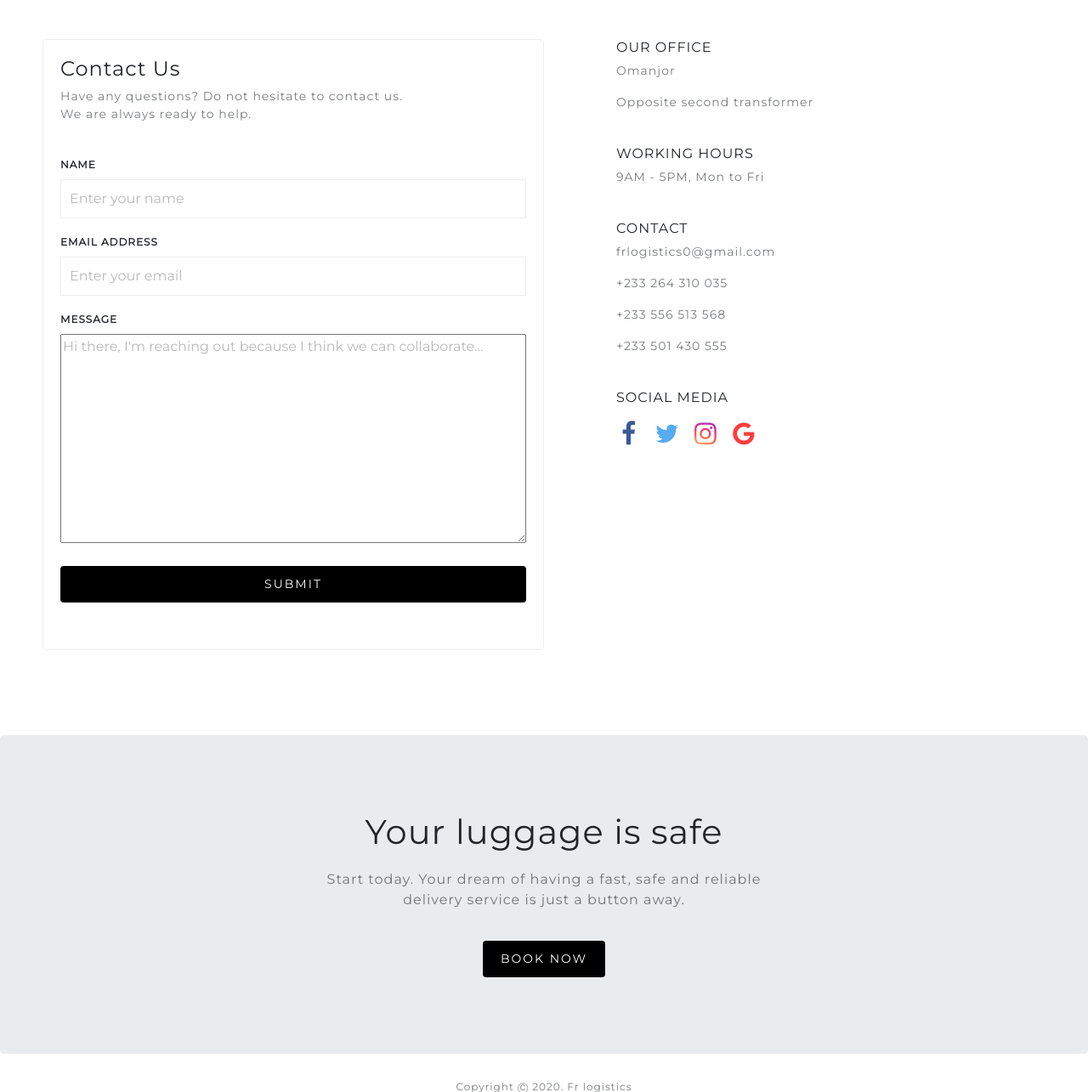
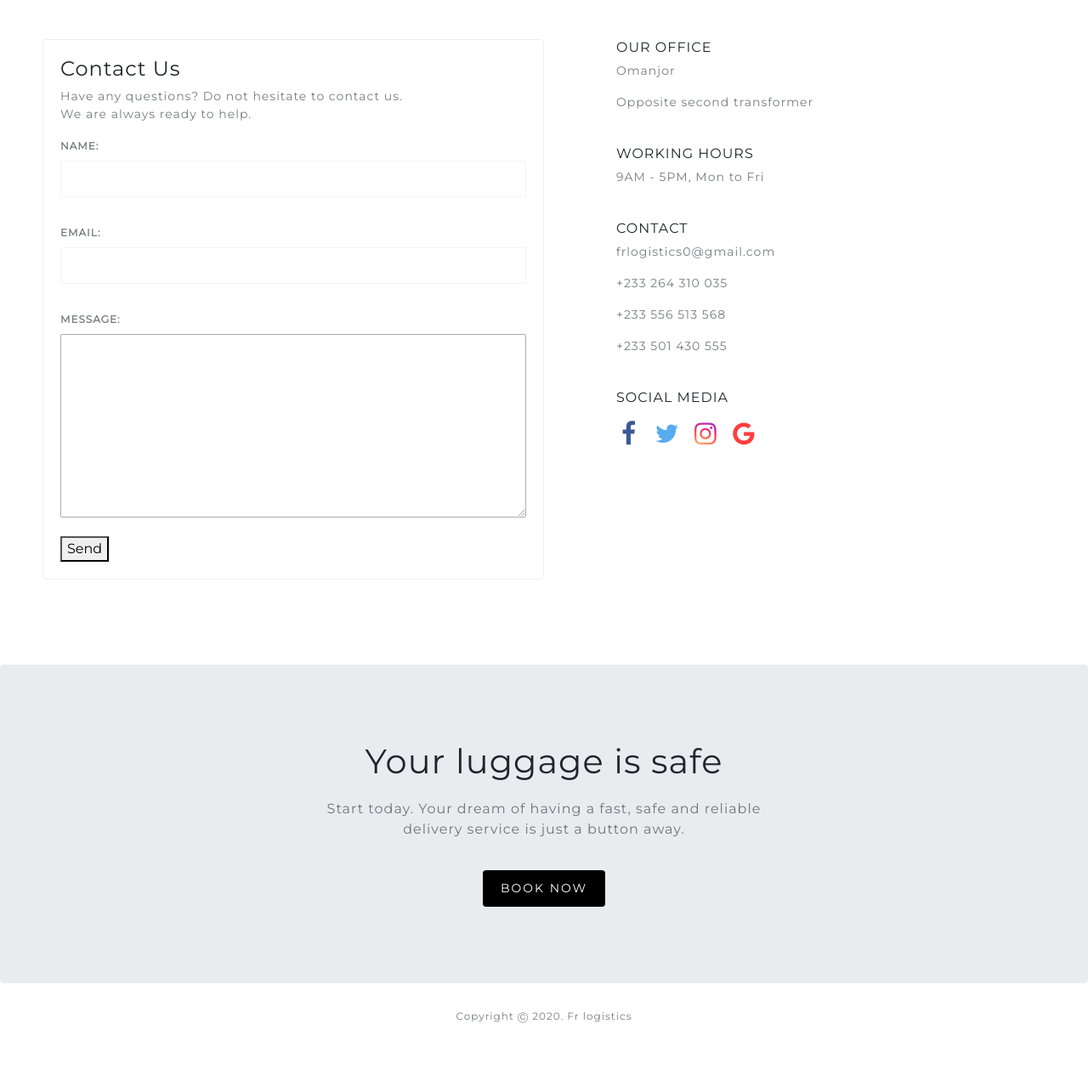
Before and after one commit to alfredasare/fr-logistics, a Django app: page /contact in a window 1280 px wide. Shown: the part 805-2090 px from the top of the page at 85% size. After the commit the page ends 2009 px from the top, so only its background shows below. Run offline with Django 3.2, Linux system fonts and the light colour scheme; some libraries are stand-ins or nearby versions.

Commit message:
Email functionality added

```diff
--- /dev/null
+++ b/booking/forms.py
@@ -0,0 +1,7 @@
+from django import forms
+
+
+class ContactForm(forms.Form):
+    name = forms.CharField(widget=forms.TextInput(attrs={'onfocusout': 'validateName()'}), max_length=50, required=True)
+    email = forms.EmailField(widget=forms.EmailInput(attrs={'onfocusout': 'validateMail()'}), required=True)
+    message = forms.CharField(widget=forms.Textarea(attrs={'onfocusout': 'validateMessage()'}), required=True)
--- a/booking/templates/booking/contact.html
+++ b/booking/templates/booking/contact.html
@@ -3,7 +3,7 @@
 {% load static %}
 
 {% block body_content %}
-<section class="cover contact-cover">
+    <section class="cover contact-cover">
         <div class="container-fluid">
             <div class="row">
                 <div class="jumbo">
@@ -17,19 +17,29 @@
             <div class="col-xs-12 col-sm-12 col-md-12 col-lg-6 card-left card1">
                 <h4>Contact Us</h4>
                 <p>Have any questions? Do not hesitate to contact us. <br> We are always ready to help.</p>
-                <form action="" class="form" novalidate onsubmit="return validateContactPage()">
-                    <label for="name">Name</label> <br>
-                    <input type="text" name="name" id="name" placeholder="Enter your name" onfocusout="validateName()">
-                    <span></span><br>
-                    <label for="mail">Email Address</label><br>
-                    <input type="email" name="mail" id="mail" placeholder="Enter your email" onfocusout="validateMail()">
-                    <span></span><br>
-                    <label for="message">Message</label><br>
-                    <textarea name="message" id="message" cols="30" rows="10"
-                        placeholder="Hi there, I'm reaching out because I think we can collaborate... " onfocusout="validateMessage()"></textarea>
-                        <span></span><br>
-                    <input type="submit" class="btn" style="margin-top: 20px;">
+
+                <form method="post">
+                    {% csrf_token %}
+                    {{ form.as_p }}
+                    <div class="form-actions">
+                        <button type="submit">Send</button>
+                    </div>
                 </form>
+
+
+                {#                <form method="POST" class="form" novalidate onsubmit="return validateContactPage()">#}
+                {#                    <label for="name">Name</label> <br>#}
+                {#                    <input type="text" name="name" id="name" placeholder="Enter your name" onfocusout="validateName()">#}
+                {#                    <span></span><br>#}
+                {#                    <label for="mail">Email Address</label><br>#}
+                {#                    <input type="email" name="mail" id="mail" placeholder="Enter your email" onfocusout="validateMail()">#}
+                {#                    <span></span><br>#}
+                {#                    <label for="message">Message</label><br>#}
+                {#                    <textarea name="message" id="message" cols="30" rows="10"#}
+                {#                        placeholder="Hi there, I'm reaching out because I think we can collaborate... " onfocusout="validateMessage()"></textarea>#}
+                {#                        <span></span><br>#}
+                {#                    <input type="submit" class="btn" style="margin-top: 20px;">#}
+                {#                </form>#}
             </div>
             <div class="col-xs-12 col-sm-12 col-md-12 col-lg-4 card2">
                 <div class="sect">
@@ -53,20 +63,18 @@
                     <span><a href="#" class="fa fa-facebook"></a></span>
                     <span><a href="https://twitter.com/_FRLogistics" class="fa fa-twitter" target="_blank"></a></span>
                     <span><a href="https://www.instagram.com/fr_logistics4u/?hl=en" class="fa fa-instagram"
-                            target="_blank"></a></span>
+                             target="_blank"></a></span>
                     <span><a href="mailto:frlogistics0@gmail.com" class="fa fa-google" target="_blank"></a></span>
                 </div>
-
             </div>
 
         </div>
     </div>
-    </section>
 
 
     {% include 'booking/book_jumbotron.html' %}
 {% endblock %}
 
 {% block extra_js %}
-<script src="{% static 'booking/scripts/contact_validation.js' %}"></script>
+    <script src="{% static 'booking/scripts/contact_validation.js' %}"></script>
 {% endblock %}
--- a/booking/urls.py
+++ b/booking/urls.py
@@ -6,6 +6,7 @@ urlpatterns = [
     path('', views.index, name='home'),
     path('about', views.about, name='about'),
     path('contact', views.contact, name='contact'),
+    path('success', views.email_success, name='success'),
     path('terms', views.terms, name='terms'),
     path('book', views.book, name='book')
 ]
--- a/booking/views.py
+++ b/booking/views.py
@@ -1,4 +1,7 @@
-from django.shortcuts import render
+from django.core.mail import send_mail, BadHeaderError
+from django.shortcuts import render, redirect
+from django.http import HttpResponse
+from .forms import ContactForm
 
 
 def index(request):
@@ -10,7 +13,25 @@ def about(request):
 
 
 def contact(request):
-    return render(request, 'booking/contact.html', {'title': 'Contact - FR Logistics'})
+    if request.method == 'GET':
+        form = ContactForm()
+    else:
+        form = ContactForm(request.POST)
+        if form.is_valid():
+            name = form.cleaned_data['name']
+            email = form.cleaned_data['email']
+            message = f"Name : {form.cleaned_data['name']}  \nEmail : {form.cleaned_data['email']} \nMessage : {form.cleaned_data['message']}"
+            try:
+                send_mail(name, message, email, ['alfredasare101@gmail.com'])
+            except BadHeaderError:
+                return HttpResponse('Invalid header found')
+            return redirect('success')
+
+    return render(request, 'booking/contact.html', {'title': 'Contact - FR Logistics', 'form': form})
+
+
+def email_success(request):
+    return render(request, 'booking/success.html', {'title': 'Contact - FR Logistics'})
 
 
 def terms(request):
```
Also changed, not shown: booking/templates/booking/book.html (+21 -0 lines), booking/templates/booking/success.html (added, +10 -0 lines), fr_logistics/settings.py (+9 -7 lines), db.sqlite3.
